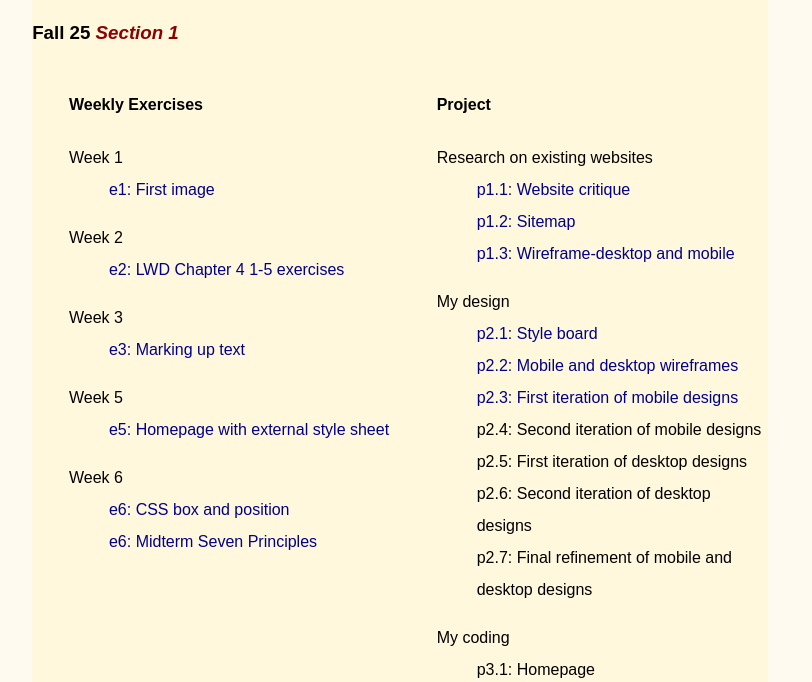
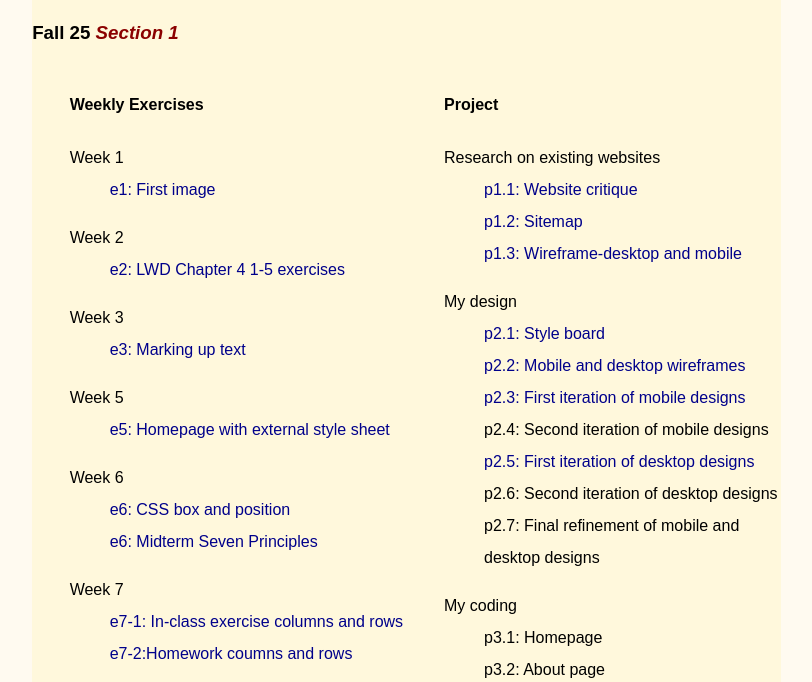
Before and after one commit to catam31/avt217, a plain HTML site: page weekly/index.html in a window 1280 px wide. Shown: the part 118-800 px from the top of the page, without its empty margins (39-851 px from the left). Drawn offline with Linux system fonts and the light colour scheme; a web font is replaced by a local one.

Commit message:
Add files via upload

```diff
--- a/weekly/index.html
+++ b/weekly/index.html
@@ -48,6 +48,16 @@
 
 	</dl>
 
+	<dl>
+	<dt>Week 7</dt>
+	<dd> <a href="week7/e7_1_columnsandrows.html">e7-1: In-class exercise columns and rows
+</a></dd>
+	<dd> <a href="week7/e7.2.homeworkcolumnsandrows.html">e7-2:Homework coumns and rows
+</a></dd>
+
+
+	</dl>
+
 
 
 </div><!-- weekly ends-->
@@ -67,7 +77,7 @@
     <dd><a href="../process/mywireframes.html">p2.2: Mobile and desktop wireframes</a></dd>
     <dd><a href="week 6/my_mobile.html"> p2.3: First iteration of mobile designs</a></dd>
 	<dd>p2.4: Second iteration of mobile designs</dd>
-    <dd>p2.5: First iteration of desktop designs</dd>
+    <dd><a href="week7/index.html">p2.5: First iteration of desktop designs</a></dd>
 	<dd>p2.6: Second iteration of desktop designs</dd>
 	<dd>p2.7: Final refinement of mobile and desktop designs</dd>
 </dl>
```
